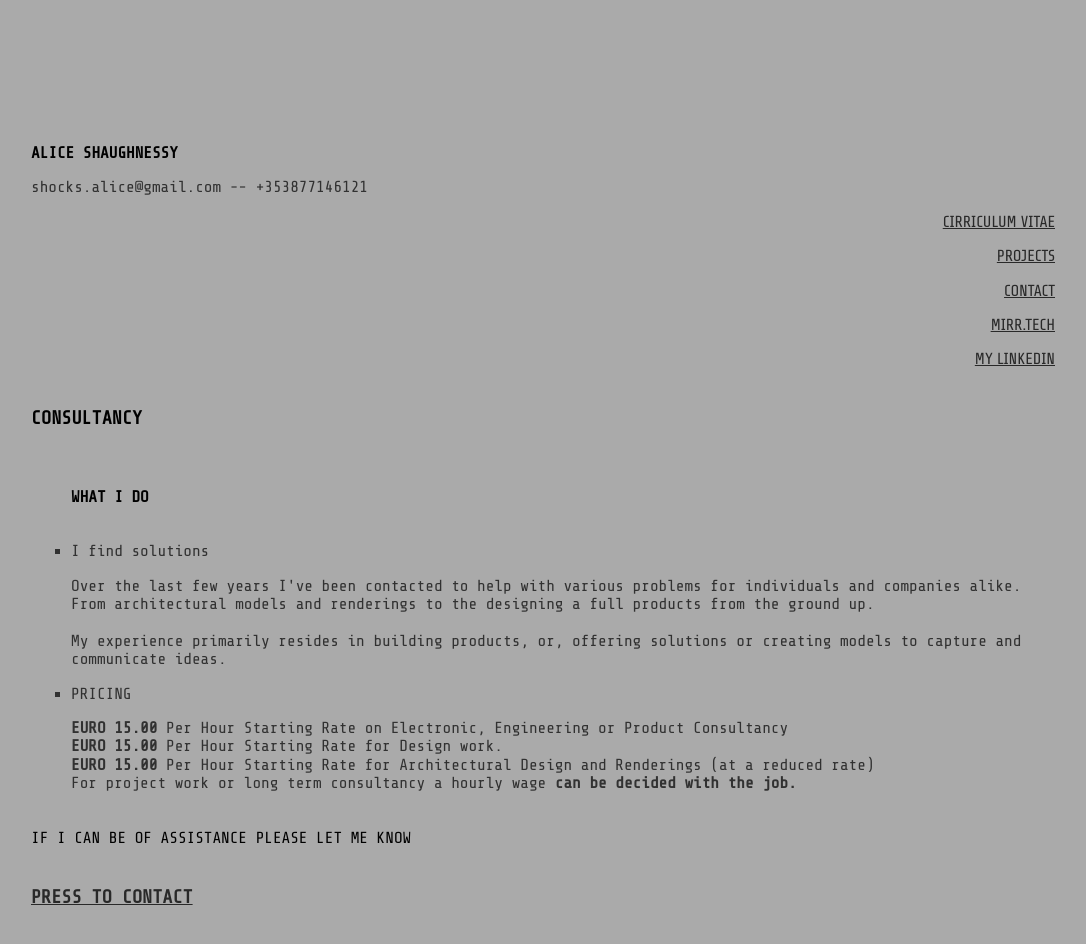
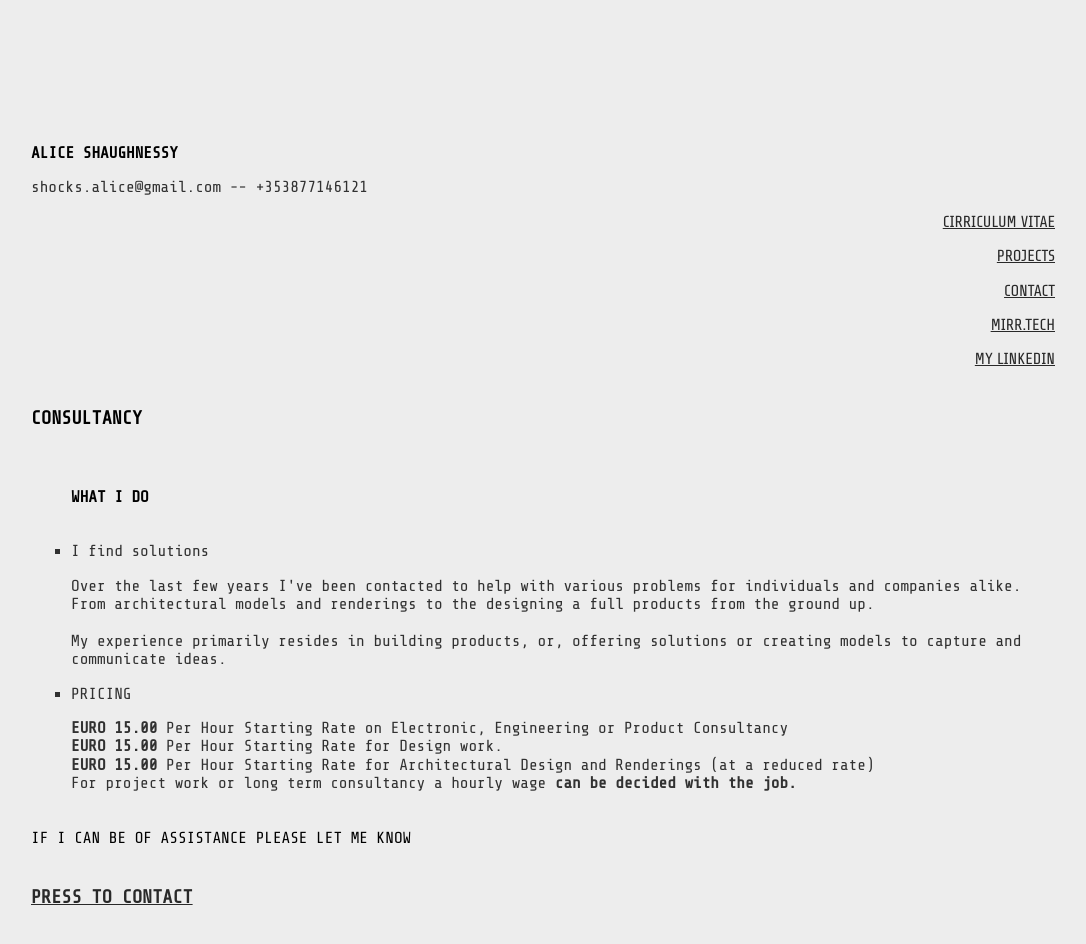
Before and after one commit to aliceshocks/aliceshocks.github.io, a website built with Parcel: page pricing.html in a window 1280 px wide. Shown: the whole page, without its empty margins (97-1183 px from the left). Built offline with nearby package versions, Linux system fonts and the light colour scheme.

Commit message:
Update main.css

```diff
--- a/css/main.css
+++ b/css/main.css
@@ -33,12 +33,12 @@ html {
  */
 
 ::-moz-selection {
-    background: #aaaaaa;
+    background: #ededed;
     text-shadow: none;
 }
 
 ::selection {
-    background: #aaaaaa;
+    background: #ededed;
     text-shadow: none;
 }
 
@@ -50,7 +50,7 @@ html {
 body {
     padding: 10%;
     font-family: 'Share Tech Mono', monospace;
-    background-color: #aaaaaa;
+    background-color: #ededed;
     color: #313131;
 }
 
```
